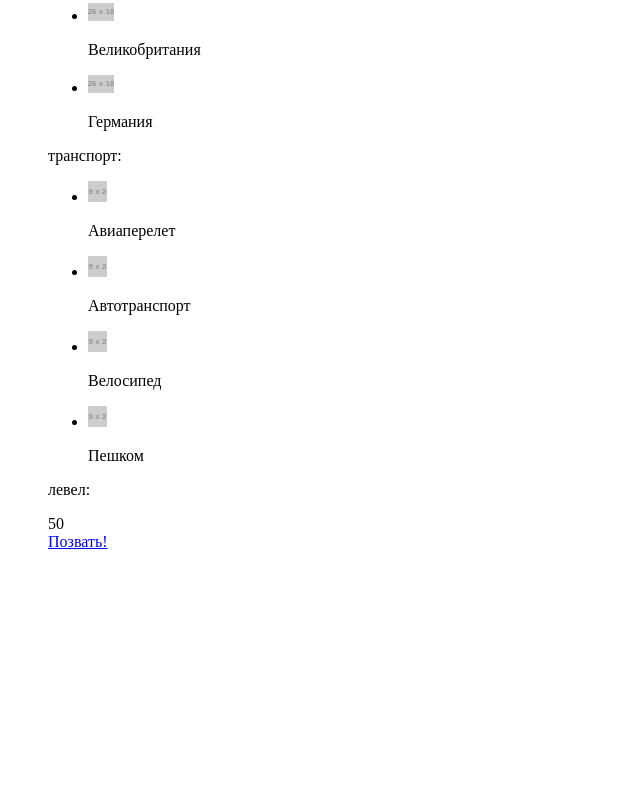
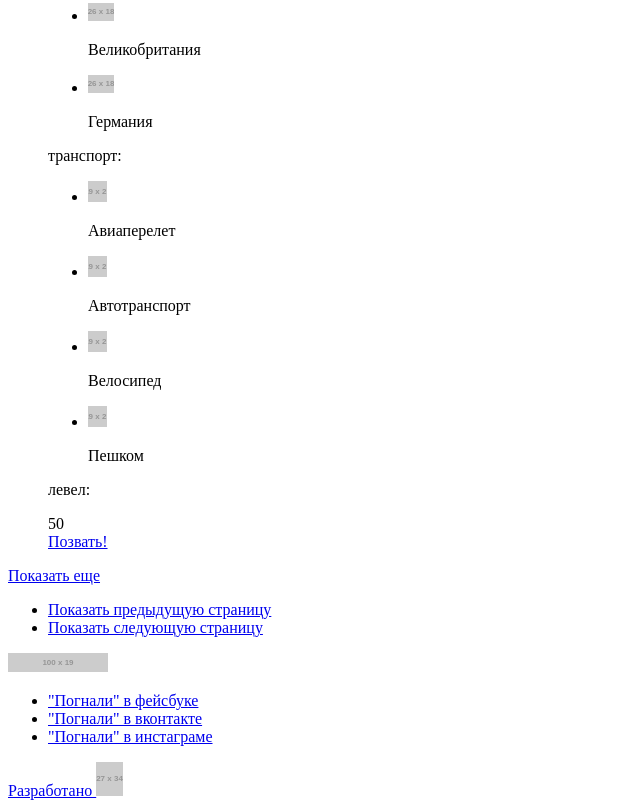
Before and after one commit to dntPaAanic/594215-pognali-18, a website: page source/catalog.html in a window 1280 px wide. Shown: the part 3030-3838 px from the top of the page, without its empty margins (0-640 px from the left). Before the commit the page ends 3597 px from the top, so only its background shows below. Drawn offline with Linux system fonts and the light colour scheme; placeholder pictures from the web are drawn by us.

Commit message:
Доделывает страницу каталога

```diff
--- a/source/catalog.html
+++ b/source/catalog.html
@@ -234,11 +234,39 @@
               <a href="#" class="user__invite-button">Позвать!</a>
             </figure>
           </div>
+
+          <a href="#" class="companions__load-more">Показать еще</a>
+
+          <div class="pagination">
+            <ul class="pagination__arrows">
+              <li class="pagination__item"><a href="#" class="pagination__prev">Показать предыдущую страницу</a></li>
+              <li class="pagination__item"><a href="#" class="pagination__next">Показать следующую страницу</a></li>
+            </ul>
+          </div>
         </section>
       </div>
     </div>
   </div>
 </main>
 
+
+<footer class="page-footer">
+  <div class="page-footer__wrapper">
+    <a class="page-footer__logo">
+      <img src="https://via.placeholder.com/100x19" alt="Логотип Погнали" class="page-footer__logo-image">
+    </a>
+    <ul class="page-footer__social-list social-list">
+      <li class="social-list__item"><a href="#" class="social-list__link social-list__link--fb">"Погнали" в фейсбуке</a></li>
+      <li class="social-list__item"><a href="#" class="social-list__link social-list__link--vk">"Погнали" в вконтакте</a></li>
+      <li class="social-list__item"><a href="#" class="social-list__link social-list__link--in">"Погнали" в инстаграме</a></li>
+    </ul>
+
+    <div class="page-footer__developer">
+      <a href="https://htmlacademy.ru/intensive/adaptive" class="page-footer__copyright-link">Разработано
+        <img src="https://via.placeholder.com/27x34" alt="Значок HTML Academy" class="page-footer__developer-image" width="27" height="34"></a>
+    </div>
+  </div>
+</footer>
+
 </body>
 </html>
```
